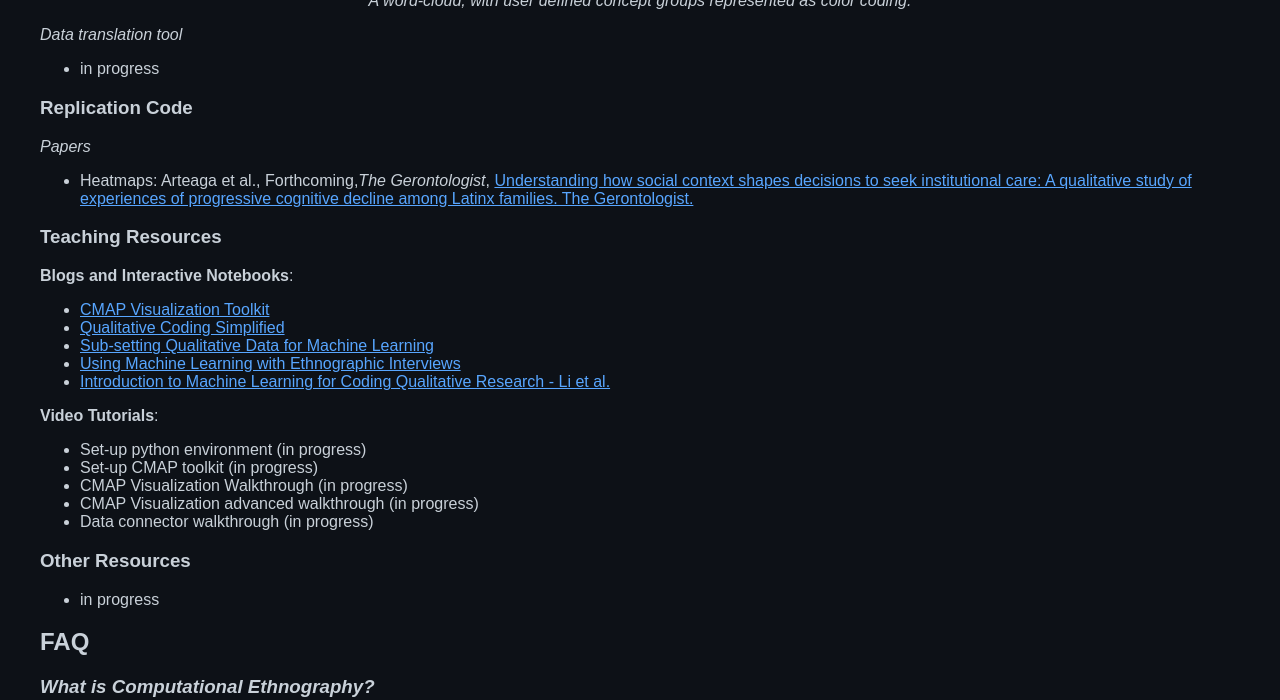
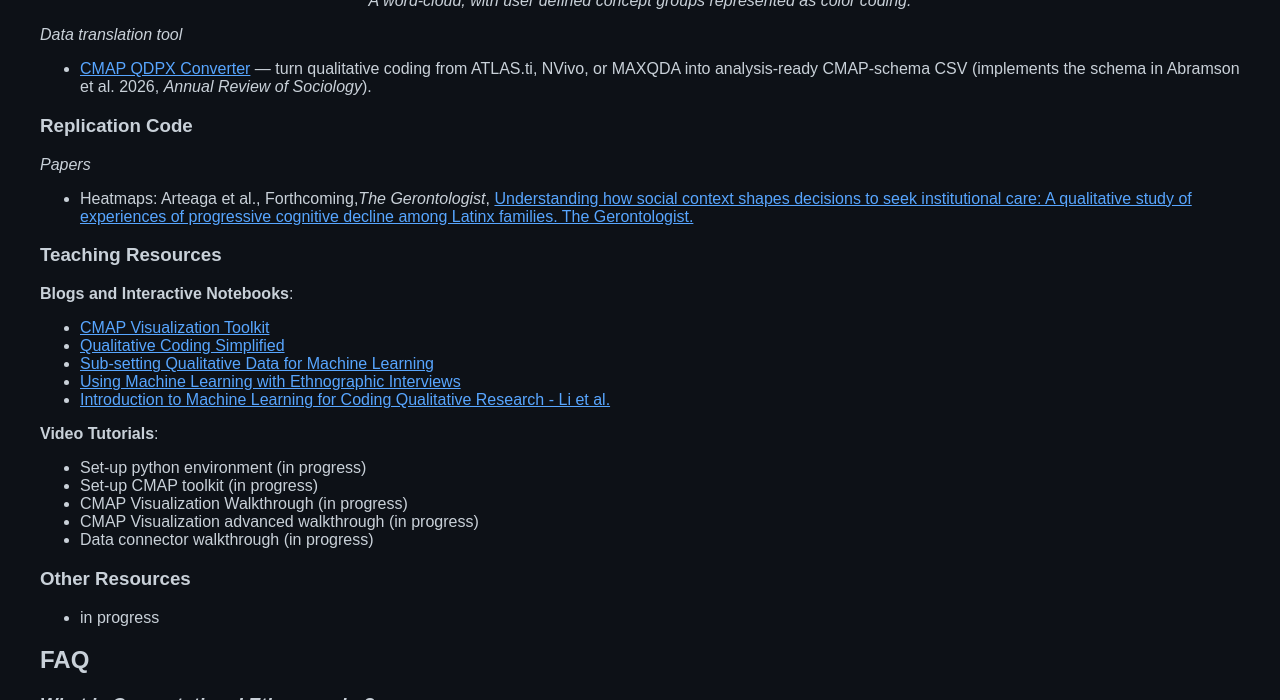
Before and after one commit to Computational-Ethnography-Lab/Computational-Ethnography-Lab.io, a Jekyll site: the page built from index.md, in a window 1280 px wide and 900 px high, scrolled down 6303 px, cut to the strip 200-900 px from the top of the window. Built offline with Jekyll 4.4.1, drawn with Linux system fonts in a browser that asks for light colours; our own code applies the rules of GitHub Pages for plain Markdown files.

Commit message:
docs(landing): fill CMAP data-translation-tool link (QDPX Converter)

```diff
--- a/index.md
+++ b/index.md
@@ -132,7 +132,7 @@
 </p>
 
 *Data translation tool*
-- in progress
+- [CMAP QDPX Converter](https://github.com/Computational-Ethnography-Lab/cmap_qdpx_converter) — turn qualitative coding from ATLAS.ti, NVivo, or MAXQDA into analysis-ready CMAP-schema CSV (implements the schema in Abramson et al. 2026, *Annual Review of Sociology*).
 
 ### Replication Code
 
```
